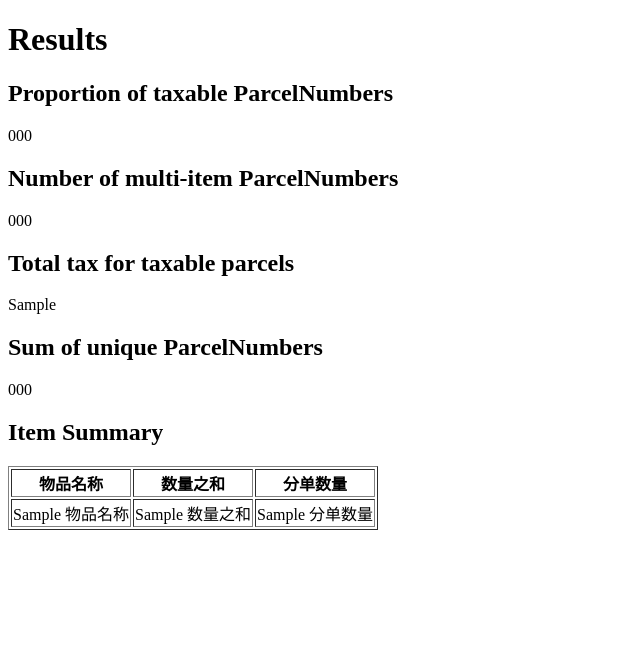
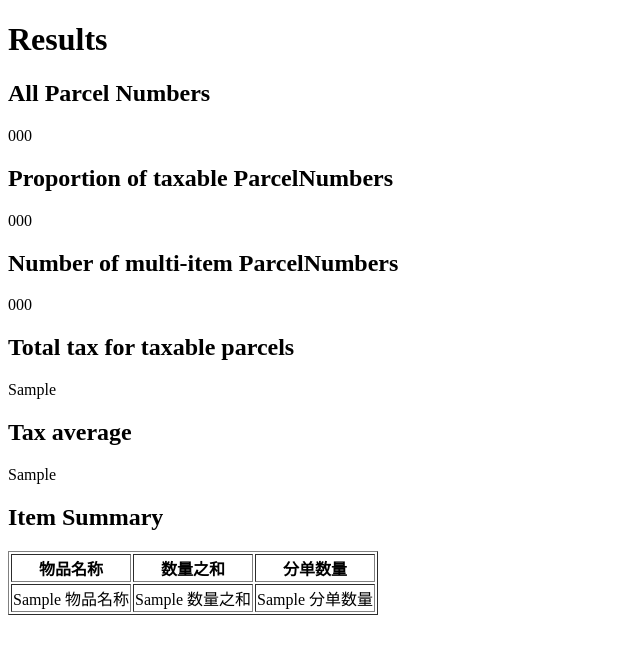
Before and after one commit to poison501/TaxCalculate, a Flask app: template flask_app/templates/results.html in a window 1280 px wide. Shown: the top 654 px of the page, without its empty margins (0-640 px from the left). Run offline with Flask 3, Linux system fonts and the light colour scheme; the template is opened without the code that fills it: most values are stand-ins (such as "Sample title", 1, 10 or a date in 2020).

Commit message:
add Hscode

```diff
--- a/flask_app/Taxable.py
+++ b/flask_app/Taxable.py
@@ -10,7 +10,8 @@ hscode_mapping = {
     9020190: {"商品类型": "其他清洁用品", "关税税率": 0.20, "法定单位": "件", "完税价格": None},
     12990000: {"商品类型": "其他家具", "关税税率": 0.13, "法定单位": "件", "完税价格": None},
     9029900: {"商品类型": "其他清洁护理品", "关税税率": 0.20, "法定单位": "件", "完税价格": None},
-    9020292: {"商品类型": "其他护肤用品", "关税税率": 0.20, "法定单位": "件", "完税价格": None}
+    9020292: {"商品类型": "其他护肤用品", "关税税率": 0.20, "法定单位": "件", "完税价格": None},
+    9020232:{"商品类型":"面霜及乳液", "关税税率":0.20, "法定单位":"瓶", "完税价格":200}
 
 }
 
--- a/flask_app/templates/results.html
+++ b/flask_app/templates/results.html
@@ -5,6 +5,9 @@
 </head>
 <body>
     <h1>Results</h1>
+    <h2>All Parcel Numbers</h2>
+    <p>{{ result['All Parcel Numbers'] }}</p>
+
     <h2>Proportion of taxable ParcelNumbers</h2>
     <p>{{ result['Proportion of taxable ParcelNumbers'] }}</p>
 
@@ -14,8 +17,8 @@
     <h2>Total tax for taxable parcels</h2>
     <p>{{ result['Total tax for taxable parcels'] }}</p>
 
-    <h2>Sum of unique ParcelNumbers</h2>
-    <p>{{ result['Sum of unique ParcelNumbers'] }}</p>
+    <h2>Tax average</h2>
+    <p>{{ result['Tax average'] }}</p>
 
     <h2>Item Summary</h2>
     <table border="1">
```
Also changed, not shown: 1 other file.
